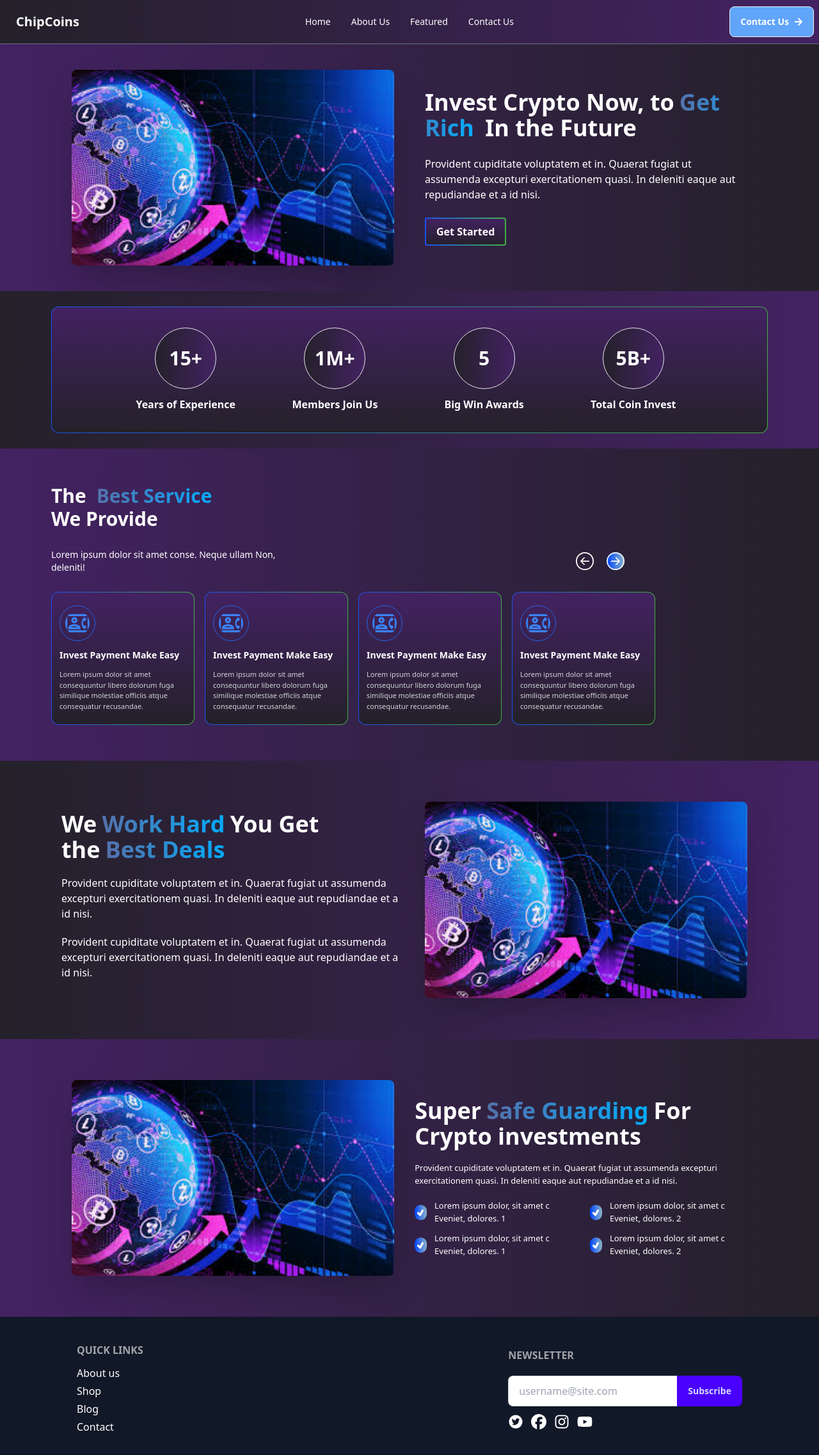
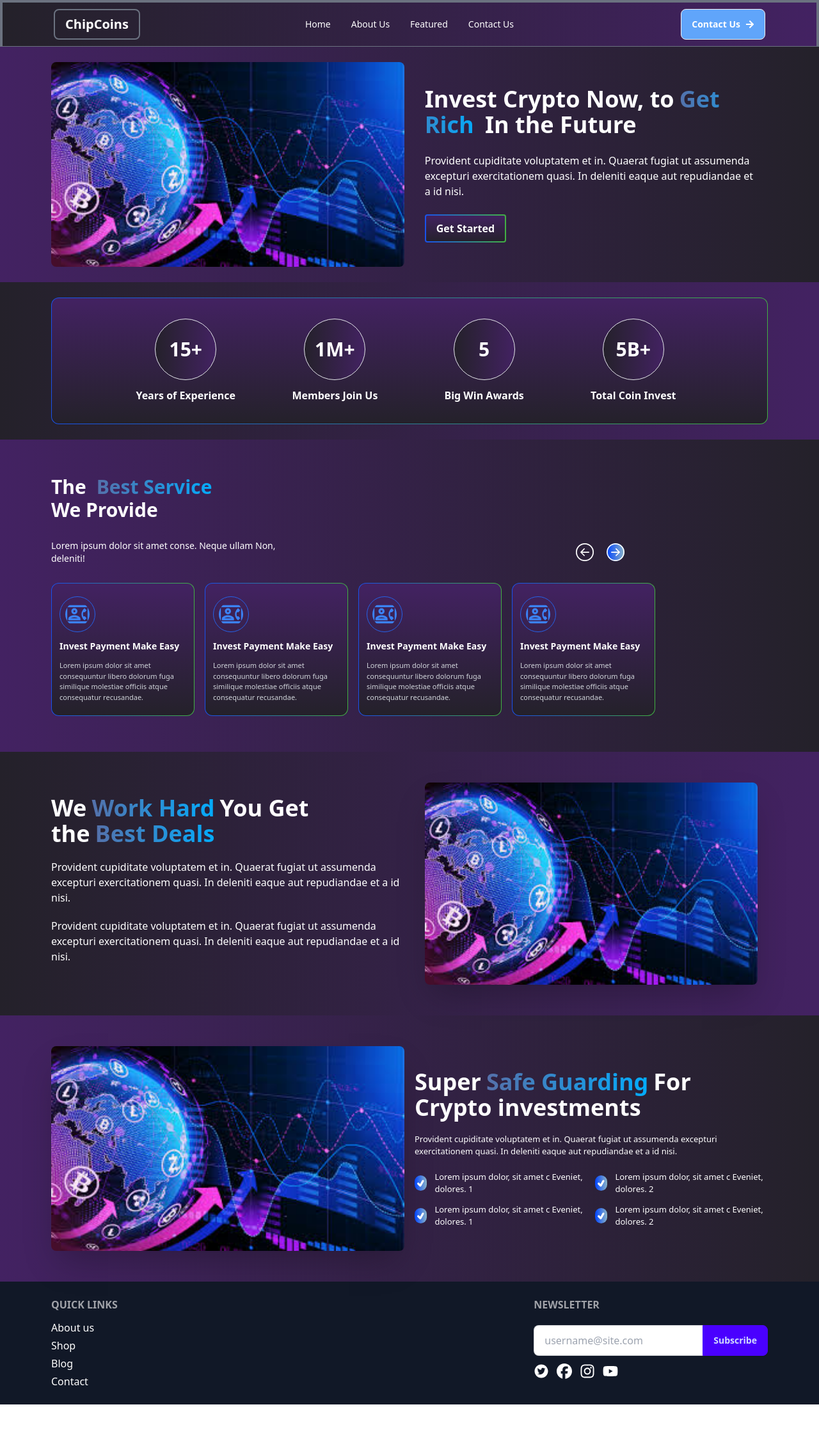
Before and after one commit to mdhabibur/frlnce_fgma_html, a React (Vite) app: page / in a window 1280 px wide. Shown: the top 2274 px of the page at 64% size. After the commit the page ends 2195 px from the top, so only its background shows below. Built offline with nearby package versions, Linux system fonts and the light colour scheme.

Commit message:
update 13

```diff
--- a/src/App.css
+++ b/src/App.css
@@ -1,10 +1,10 @@
 /* custom classes  */
 .my_container {
-	@apply max-w-screen-2xl container mx-auto px-2 sm:px-10 md:px-20;
+	@apply max-w-screen-2xl container mx-auto px-4 sm:px-10 md:px-20;
 }
 
 .section-main-layout {
-	@apply max-w-screen-2xl container mx-auto px-2 sm:px-10 md:px-20 py-6;
+	@apply max-w-screen-2xl container mx-auto px-4 sm:px-10 md:px-20 py-6;
 }
 
 .section-main-layout-without-x-padding{
--- a/src/components/home/DealsSection.jsx
+++ b/src/components/home/DealsSection.jsx
@@ -3,11 +3,11 @@ import heroImage from '../../assets/images/images_hero_sec.jfif'
 
 const DealsSection = () => {
   return (
-    <div className="hero max-h-full py-6">
-    <div className="hero-content flex-col sm:flex-row gap-4 ">
+    <div className="hero max-h-full py-6 ">
+    <div className="hero-content max-w-[100%] w-[100%] p-0 flex-col sm:flex-row gap-4 ">
 
 
-        <div className=" flex flex-col items-start justify-start w-1/2">
+        <div className=" flex flex-col items-start justify-start sm:w-1/2">
             <h3 className="my_h2">We
                 <span className="gradient-text font-bold px-2">
                 Work Hard
@@ -32,7 +32,7 @@ const DealsSection = () => {
 
         </div>
 
-        <div className=" flex flex-row items-center justify-center w-1/2 px-4">
+        <div className=" flex flex-row items-center justify-center sm:w-1/2 px-4">
             <img
                 src={heroImage}
                 className="w-full max-h-80 rounded-lg shadow-2xl"
--- a/src/components/home/HeroSection.jsx
+++ b/src/components/home/HeroSection.jsx
@@ -3,19 +3,20 @@ import heroImage from '../../assets/images/images_hero_sec.jfif'
 
 const HeroSection = () => {
 	return (
-		<div className="hero max-h-full">
-			<div className="hero-content flex-col sm:flex-row gap-4">
+		<div className="hero max-h-full ">
 
-                <div className=" flex flex-row items-center justify-center w-1/2 px-4">
+			<div className="hero-content max-w-[100%] w-[100%] p-0 flex-col sm:flex-row ">
+
+                <div className="sm:w-1/2 ">
                     <img
                         src={heroImage}
-                        className="w-full max-h-80 rounded-lg shadow-2xl"
+                        className="w-full max-h-80 rounded-lg"
                     />
 
                 </div>
 
 
-				<div className=" flex flex-col items-start justify-center w-1/2 px-4">
+				<div className=" flex flex-col items-start justify-center sm:w-1/2 px-4">
 					<h3 className="my_h2">Invest Crypto Now, to
                         <span className="gradient-text font-bold px-2">
                         Get Rich
--- a/src/components/home/InvestmentSection.jsx
+++ b/src/components/home/InvestmentSection.jsx
@@ -6,9 +6,9 @@ import { TiTick } from "react-icons/ti";
 const InvestmentSection = () => {
 	return (
 		<div className="hero max-h-full py-6">
-			<div className="hero-content flex-col sm:flex-row gap-4 ">
+			<div className="hero-content max-w-[100%] w-[100%] p-0  flex-col sm:flex-row gap-4 justify-start items-center">
 
-                <div className=" flex flex-row items-center justify-center w-1/2 px-4">
+                <div className=" flex flex-row items-center justify-center sm:w-1/2 ">
 					<img
 						src={heroImage}
 						className="w-full max-h-80 rounded-lg shadow-2xl"
@@ -16,7 +16,7 @@ const InvestmentSection = () => {
 				</div>
 
 
-				<div className=" flex flex-col items-start justify-start w-1/2">
+				<div className=" flex flex-col items-start justify-start sm:w-1/2">
 					<h3 className="my_h2">
 						Super
 						<span className="gradient-text font-bold px-2">Safe Guarding</span>
--- a/src/components/navigation/Footer.jsx
+++ b/src/components/navigation/Footer.jsx
@@ -6,9 +6,9 @@ import { FaYoutube, FaInstagram } from "react-icons/fa";
 
 const Footer = () => {
   return (
-    <footer className=" bg-gray-900 text-white p-10">
+    <footer className=" bg-gray-900 text-white py-6">
 
-    <div className=' my_container flex flex-col sm:flex-row justify-between items-center'>
+    <div className='my_container flex flex-col sm:flex-row justify-between items-start '>
 
     <nav className=' flex flex-col gap-1'>
             <h6 className="footer-title">Quick Links</h6>
--- a/src/components/navigation/Navbar.jsx
+++ b/src/components/navigation/Navbar.jsx
@@ -28,7 +28,8 @@ const Navbar = () => {
     )
 
 	return (
-		<div className="my_container navbar text-black sm:text-white  bg-custom-gradient-rtl border-b-[1px] border-gray-500">
+		<div className=" border-4 navbar text-black sm:text-white  bg-custom-gradient-rtl border-b-[1px] border-gray-500
+		max-w-screen-2xl container mx-auto px-4 sm:px-10 md:px-20">
 
 
             <div className="navbar-start">
@@ -65,7 +66,7 @@ const Navbar = () => {
 
 
 				</div>
-				<a className="btn btn-ghost text-xl text-white">ChipCoins</a>
+				<a className="btn btn-ghost text-xl text-white border-2 border-gray-500">ChipCoins</a>
 
 			</div>
 
```
Also changed, not shown: src/pages/Home.jsx (+5 -5 lines).
